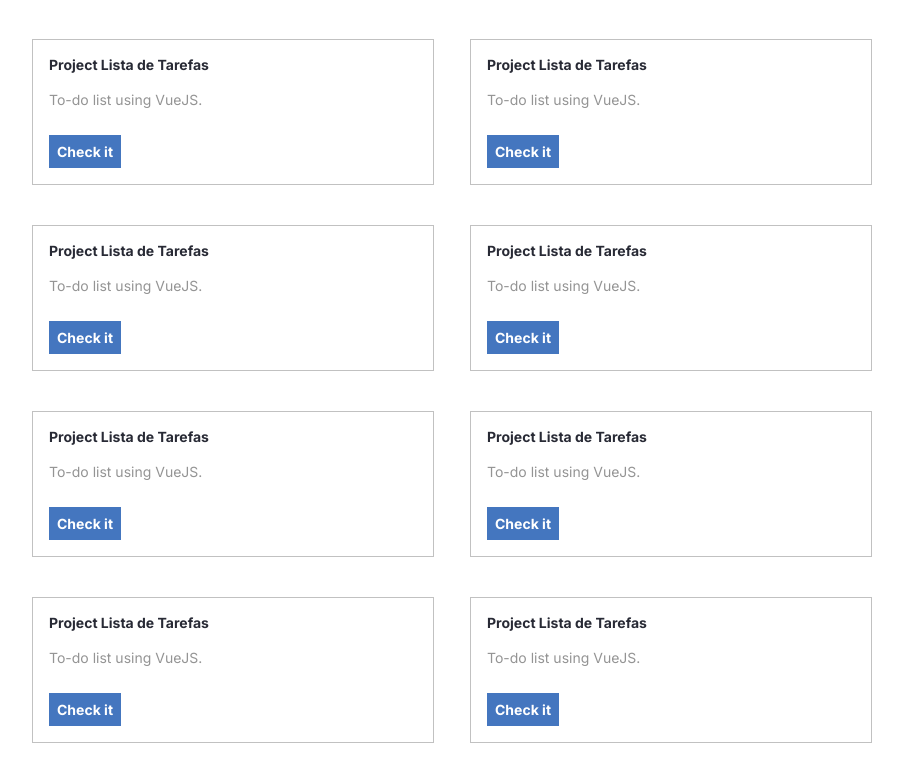
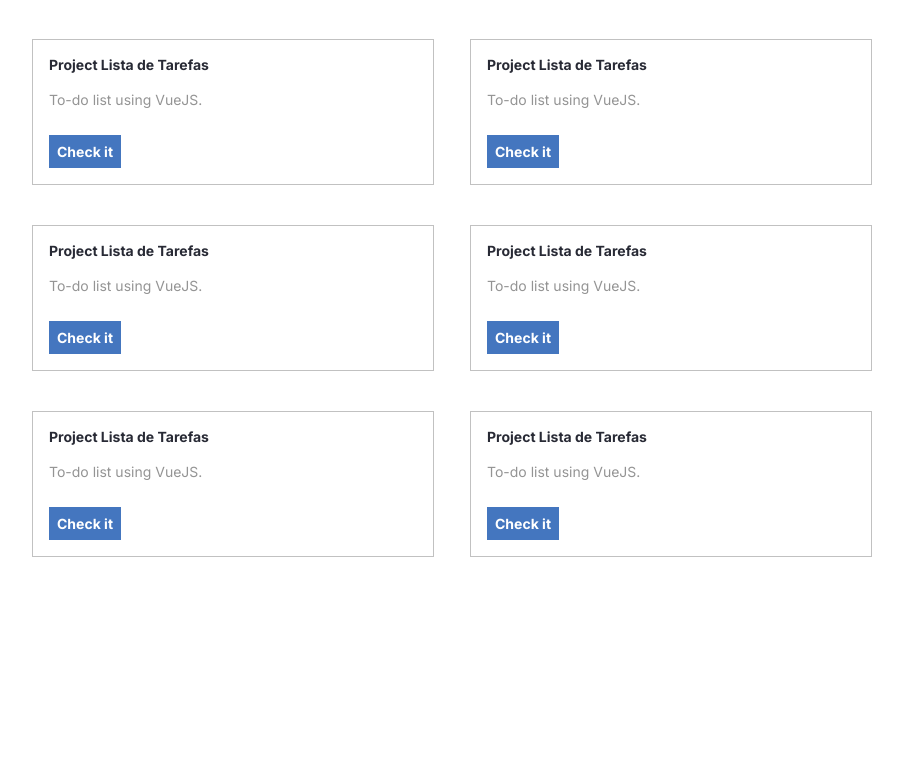
Before and after one commit to GeovaneKlinsman/portifolio, a React (Create React App) app: page / in a window 1280 px wide. Shown: the part 622-1403 px from the top of the page, without its empty margins (280-1183 px from the left). After the commit the page ends 1259 px from the top, so only its background shows below. Built offline with nearby package versions, Linux system fonts and the light colour scheme.

Commit message:
mudando numero de projetos

```diff
--- a/src/containers/Projects/index.tsx
+++ b/src/containers/Projects/index.tsx
@@ -30,12 +30,6 @@
       <li>
         <Project />
       </li>
-      <li>
-        <Project />
-      </li>
-      <li>
-        <Project />
-      </li>
     </List>
   </section>
 )
```
